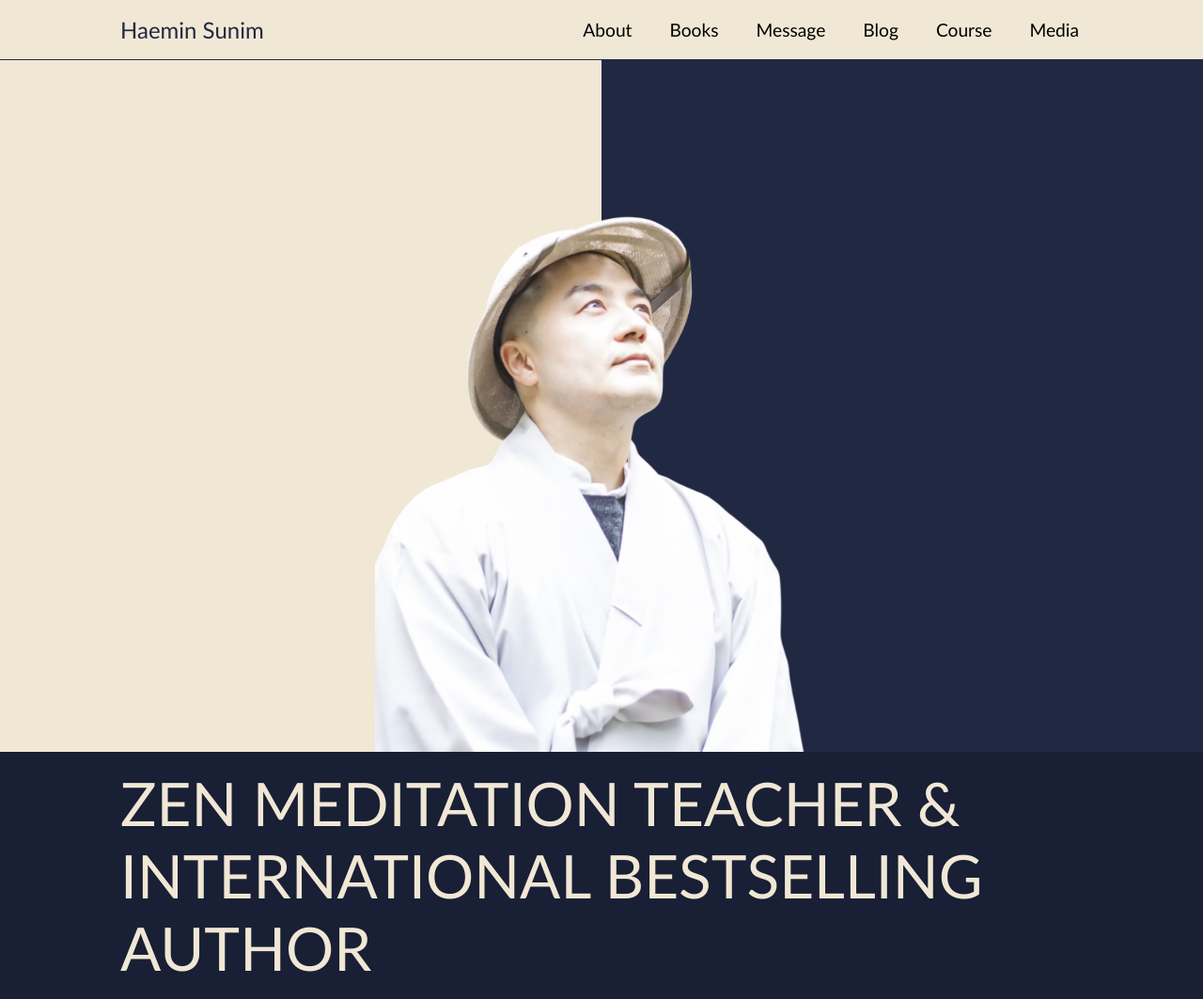
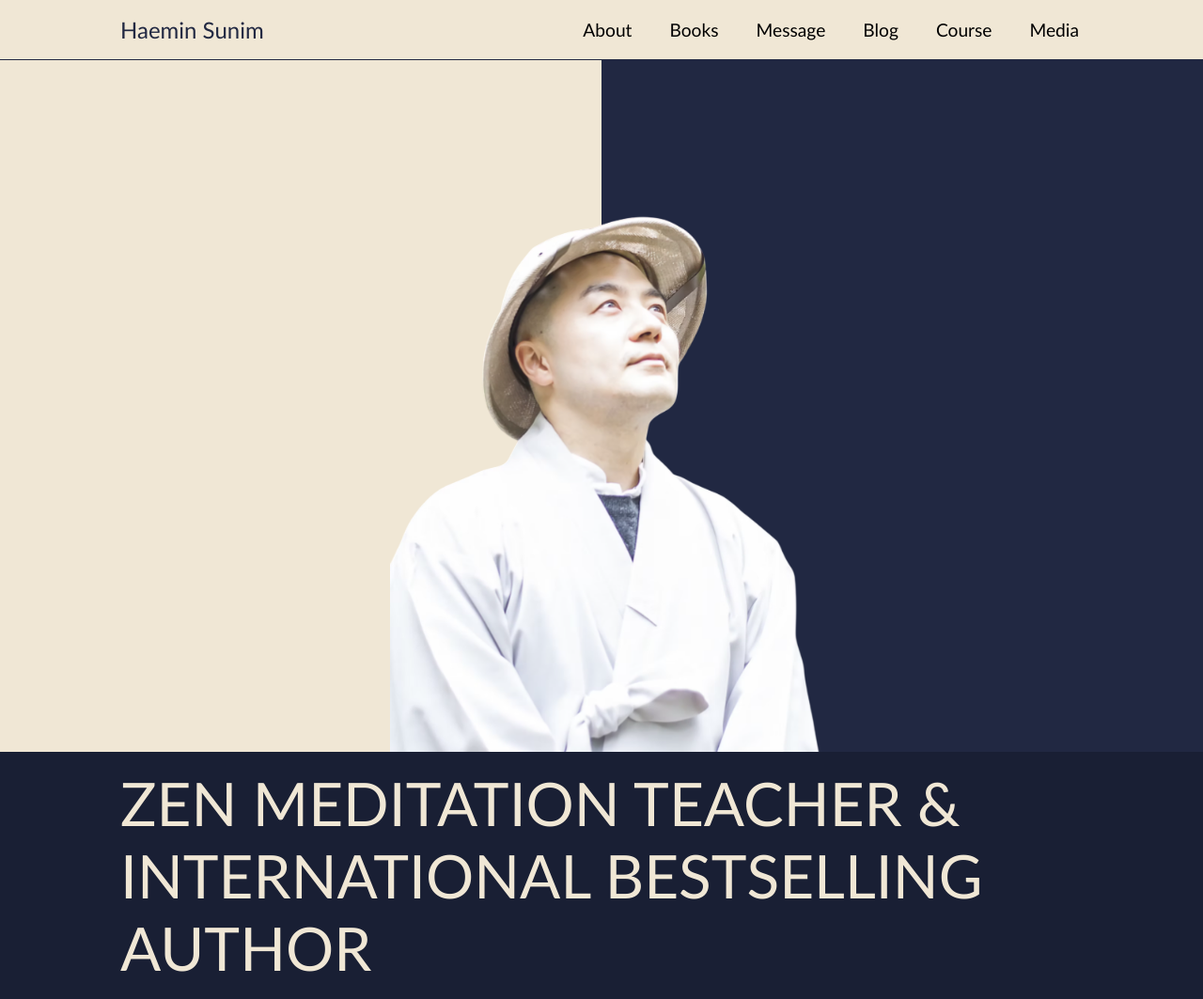
Before and after one commit to codal-harsh/internship-logs, a PHP site: page / in a window 1280 px wide. Shown: the whole page at 94% size. Run offline with PHP 8.4, Linux system fonts and the light colour scheme.

Commit message:
Modified order of media query

```diff
--- a/Week1/Deliverables/index.css
+++ b/Week1/Deliverables/index.css
@@ -121,6 +121,13 @@ nav > h1 {
   align-items: start;
 }
 
+/* Tablets */
+@media only screen and (min-width: 728px) {
+  .hero-image img{
+    padding-left: 6rem;
+  }
+}
+
 /* Large devices (laptops/desktops, 992px and up) */
 @media only screen and (min-width: 992px) {
   nav {
@@ -162,12 +169,6 @@ nav > h1 {
   }
 }
 
-/* Very Large devices */
-@media only screen and (min-width: 728px) {
-  .hero-image img{
-    padding-left: 6rem;
-  }
-}
 
 /* Very Large devices */
 @media only screen and (min-width: 1600px) {
```
